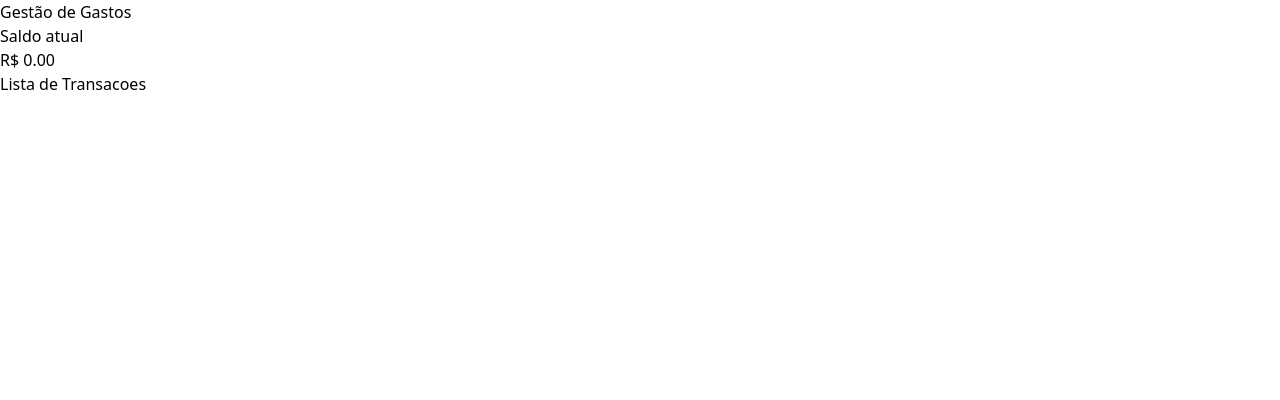
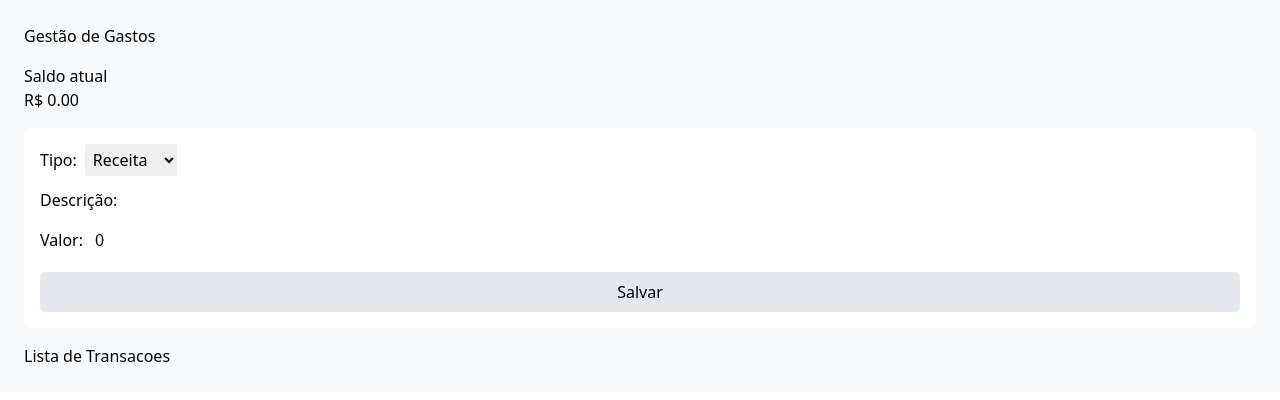
Before and after one commit to fgpsms/aula-08-07, a React (Vite) app in the folder gestaoGastos/: page / in a window 1280 px wide. Shown: the top 400 px of the page. Built offline with nearby package versions, Linux system fonts and the light colour scheme.

Commit message:
Finalizado, porem Formulário não está sendo importado para App.tsx

```diff
--- a/gestaoGastos/src/App.tsx
+++ b/gestaoGastos/src/App.tsx
@@ -2,8 +2,7 @@ import { useState } from 'react'
 import { Transacao } from './assets/types'
 import { SaldoAtual } from './assets/SaldoAtual'
 import { ListaTransacoes } from './assets/ListaTransacoes'
-import { FormularioTransacao } from './assets/FormularioTransacao'
-
+import { FormularioTransacao } from "./assets/FormularioTransacao";
 
 function App() {
   const [transacoes, setTransacoes] = useState<Transacao[]>([])
@@ -27,8 +26,8 @@ function App() {
 
 const cancelaEdicao = () => setTransacaoEditando(null)
 return (
-  <>
-    <h1>Gestão de Gastos</h1>
+  <div className="bg-slate-50 p-6 flex gap-4 flex-col">
+    <h1 >Gestão de Gastos</h1>
     <SaldoAtual transacoes={transacoes} />
     <FormularioTransacao
       transacaoAtual={transacaoEditando}
@@ -40,7 +39,7 @@ return (
       editarTransacao={editarTransacao}
       deletarTransacao={deletarTransacao}
     />
-  </>
+  </div>
 );
 }
 export default App
--- a/gestaoGastos/src/assets/FormularioTransacao.tsx
+++ b/gestaoGastos/src/assets/FormularioTransacao.tsx
@@ -44,25 +44,34 @@ export const FormularioTransacao = ({
       }));
     };
 
-  return;
-  <form onSubmit={handleSubmit}>
-    <div>
+  return (
+    <form
+      onSubmit={handleSubmit}
+      className="bg-white rounded-lg p-4 flex gap-2 flex-col"
+    >
+      <div className="flex flex-row gap-2 items-center">
         <label>Tipo:</label>
-      <select name="tipo" value={transacao.tipo} onChange={handleChange}>
+        <select
+          name="tipo"
+          value={transacao.tipo}
+          onChange={handleChange}
+          className="border-slate-300 rounded-sm p-1"
+        >
           <option value="receita">Receita</option>
           <option value="despesa">Despesa</option>
         </select>
       </div>
-    <div>
+      <div className="flex flex-row gap-2 items-center">
         <label>Descrição:</label>
         <input
           type="text"
           name="descricao"
           value={transacao.descricao}
           onChange={handleChange}
+          className="border-slate-300 rounded-sm p-1"
         />
       </div>
-    <div>
+      <div className="flex flex-row gap-2 items-center">
         <label>Valor:</label>
         <input
           type="number"
@@ -70,13 +79,25 @@ export const FormularioTransacao = ({
           value={transacao.valor}
           onChange={handleChange}
           step="0.01"
+          className="border-slate-300 rounded-sm p-1"
         />
       </div>
-    <button type="submit">Salvar</button>
+      <div className="flex flex-row gap-2 w-full"></div>
+      <button
+        type="submit"
+        className="border-slate-300 bg-slate-200 px-8 py-2 rounded-md p-1"
+      >
+        Salvar
+      </button>
       {transacaoAtual && (
-      <button type="button" onClick={cancelarEdicao}>
+        <button
+          type="button"
+          className="border-slate-300 bg-slate-200 px-8 py-2 rounded-md p-1"
+          onClick={cancelarEdicao}
+        >
           Cancelar
         </button>
       )}
-  </form>;
+    </form>
+  );
 };
```
Lines whose indentation alone changed are shown as unchanged.
